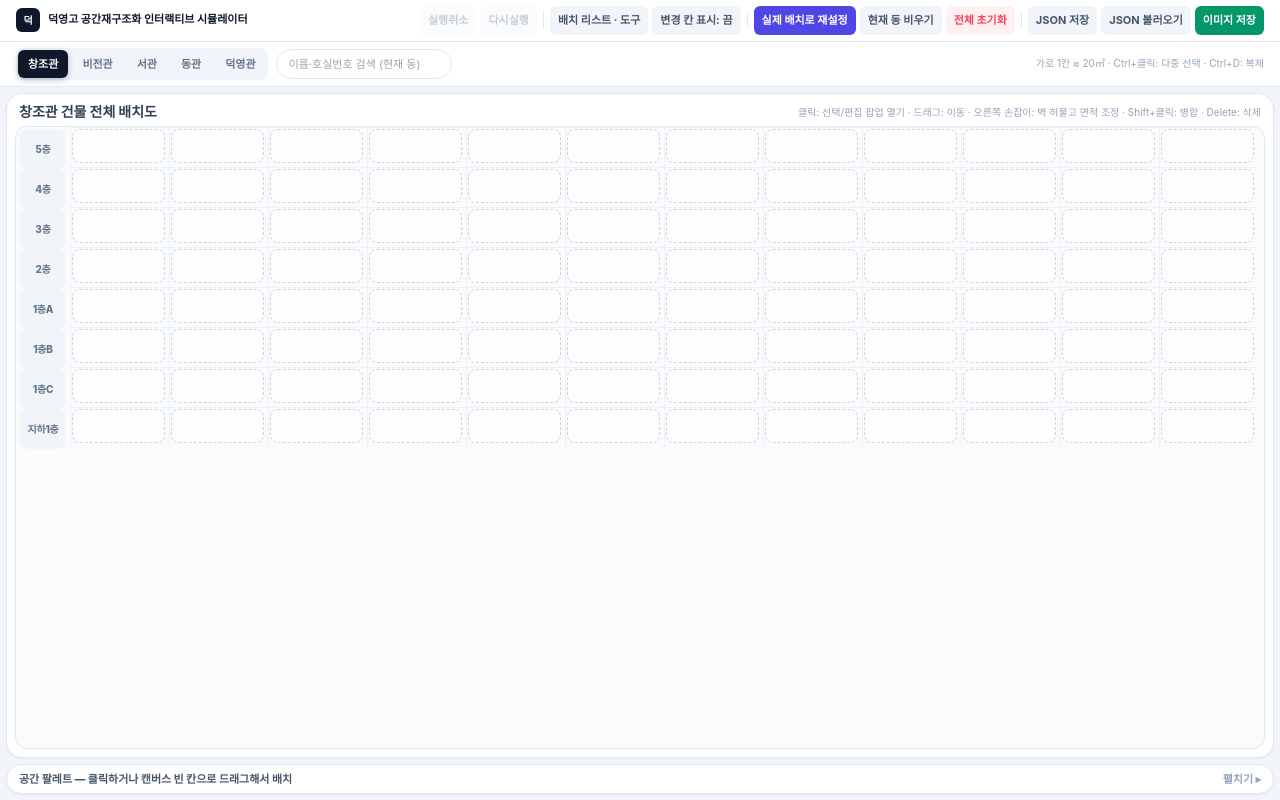
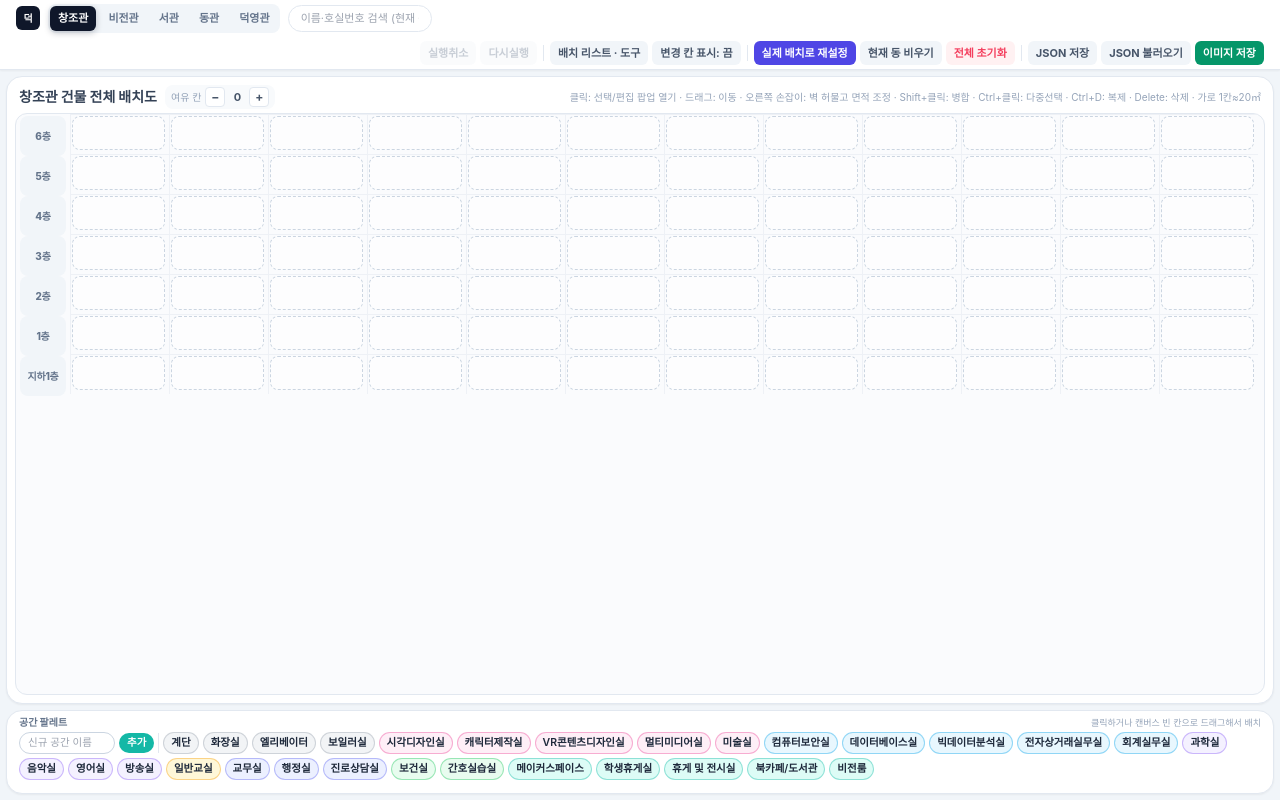
Before and after one commit to saisoo/re_space, a plain HTML site: page index.html in a window 1280 px wide. Drawn offline with nearby package versions, Linux system fonts and the light colour scheme; a web font is replaced by a local one.

Commit message:
Add files via upload

```diff
--- a/index.html
+++ b/index.html
@@ -63,17 +63,14 @@
   .tabBtn.active { background: #0f172a; color: #fff; box-shadow: 0 2px 6px rgba(15,23,42,.25); }
 
   .sidebarBtn {
-    display:inline-flex; align-items:center; gap:6px; text-align:left; white-space:nowrap;
-    padding:5px 9px; border-radius:999px; font-size:12px; font-weight:600;
+    display:inline-flex; align-items:center; gap:4px; text-align:left; white-space:nowrap;
+    padding:2px 7px; border-radius:999px; font-size:10.5px; font-weight:600;
     border:1.5px solid transparent; cursor:grab; transition:.1s;
   }
   .sidebarBtn:hover { transform: translateY(-1px); }
   .swatch { width:11px; height:11px; border-radius:4px; flex-shrink:0; border:1.5px solid rgba(0,0,0,.15); }
 
   .rowLabel { display:flex; align-items:center; justify-content:center; font-size:10px; font-weight:800; color:#64748b; background:#f1f5f9; border-radius:8px; letter-spacing:-.02em; text-align:center; padding:0 2px; }
-
-  #paletteBody { transition: max-height .15s ease, opacity .15s ease, padding .15s ease; }
-  #paletteBody.collapsed { max-height:0 !important; opacity:0; overflow:hidden; padding-top:0; padding-bottom:0; }
 
   .scrollbar-thin::-webkit-scrollbar { width:7px; height:7px; }
   .scrollbar-thin::-webkit-scrollbar-thumb { background:#cbd5e1; border-radius:8px; }
@@ -83,44 +80,47 @@
 <body class="bg-slate-100 text-slate-800 h-screen overflow-hidden flex flex-col">
 
 <!-- ===== 상단 유틸리티 바 ===== -->
-<header class="bg-white border-b border-slate-200 px-4 py-1.5 flex flex-wrap items-center justify-between gap-1.5 shadow-sm flex-shrink-0">
-  <div class="flex items-center gap-2">
+<header class="bg-white border-b border-slate-200 px-4 py-1 flex flex-wrap items-center gap-2 shadow-sm flex-shrink-0">
+  <div class="flex items-center gap-2 flex-shrink-0">
     <div class="w-6 h-6 rounded-md bg-slate-900 text-white flex items-center justify-center font-extrabold text-[10px] flex-shrink-0">덕</div>
-    <h1 class="hidden xl:block text-[11px] font-extrabold text-slate-900 leading-tight">덕영고 공간재구조화 인터랙티브 시뮬레이터</h1>
+    <h1 class="hidden 2xl:block text-[11px] font-extrabold text-slate-900 leading-tight">덕영고 공간재구조화 인터랙티브 시뮬레이터</h1>
   </div>
-  <div class="flex items-center gap-1 flex-wrap">
-    <button id="btnUndo" title="실행취소 (Ctrl+Z)" class="px-2 py-1.5 rounded-md text-[11px] font-bold bg-slate-100 text-slate-500 hover:bg-slate-200 disabled:opacity-35 disabled:hover:bg-slate-100">실행취소</button>
-    <button id="btnRedo" title="다시실행 (Ctrl+Y)" class="px-2 py-1.5 rounded-md text-[11px] font-bold bg-slate-100 text-slate-500 hover:bg-slate-200 disabled:opacity-35 disabled:hover:bg-slate-100">다시실행</button>
+  <div id="zoneTabs" class="flex gap-1 bg-slate-100 p-0.5 rounded-lg flex-shrink-0"></div>
+  <input id="searchInput" type="text" placeholder="이름·호실번호 검색 (현재 동)" class="text-[11px] border border-slate-200 rounded-full px-3 py-1 w-36 flex-shrink-0">
+  <div class="flex items-center gap-1 flex-wrap ml-auto">
+    <button id="btnUndo" title="실행취소 (Ctrl+Z)" class="px-2 py-1 rounded-md text-[11px] font-bold bg-slate-100 text-slate-500 hover:bg-slate-200 disabled:opacity-35 disabled:hover:bg-slate-100">실행취소</button>
+    <button id="btnRedo" title="다시실행 (Ctrl+Y)" class="px-2 py-1 rounded-md text-[11px] font-bold bg-slate-100 text-slate-500 hover:bg-slate-200 disabled:opacity-35 disabled:hover:bg-slate-100">다시실행</button>
     <div class="w-px h-4 bg-slate-200 mx-0.5"></div>
-    <button id="btnManage" class="px-2 py-1.5 rounded-md text-[11px] font-bold bg-slate-100 text-slate-600 hover:bg-slate-200">배치 리스트 · 도구</button>
-    <button id="btnDiffToggle" title="현재 배치를 2026 실제 배치와 비교" class="px-2 py-1.5 rounded-md text-[11px] font-bold bg-slate-100 text-slate-600 hover:bg-slate-200">변경 칸 표시: 끔</button>
+    <button id="btnManage" class="px-2 py-1 rounded-md text-[11px] font-bold bg-slate-100 text-slate-600 hover:bg-slate-200">배치 리스트 · 도구</button>
+    <button id="btnDiffToggle" title="현재 배치를 2026 실제 배치와 비교" class="px-2 py-1 rounded-md text-[11px] font-bold bg-slate-100 text-slate-600 hover:bg-slate-200">변경 칸 표시: 끔</button>
     <div class="w-px h-4 bg-slate-200 mx-0.5"></div>
-    <button id="btnLoadReal" class="px-2 py-1.5 rounded-md text-[11px] font-bold bg-indigo-600 text-white hover:bg-indigo-700">실제 배치로 재설정</button>
-    <button id="btnResetZone" class="px-2 py-1.5 rounded-md text-[11px] font-bold bg-slate-100 text-slate-600 hover:bg-slate-200">현재 동 비우기</button>
-    <button id="btnResetAll" class="px-2 py-1.5 rounded-md text-[11px] font-bold bg-rose-50 text-rose-500 hover:bg-rose-100">전체 초기화</button>
+    <button id="btnLoadReal" class="px-2 py-1 rounded-md text-[11px] font-bold bg-indigo-600 text-white hover:bg-indigo-700">실제 배치로 재설정</button>
+    <button id="btnResetZone" class="px-2 py-1 rounded-md text-[11px] font-bold bg-slate-100 text-slate-600 hover:bg-slate-200">현재 동 비우기</button>
+    <button id="btnResetAll" class="px-2 py-1 rounded-md text-[11px] font-bold bg-rose-50 text-rose-500 hover:bg-rose-100">전체 초기화</button>
     <div class="w-px h-4 bg-slate-200 mx-0.5"></div>
-    <button id="btnSaveJson" class="px-2 py-1.5 rounded-md text-[11px] font-bold bg-slate-100 text-slate-600 hover:bg-slate-200">JSON 저장</button>
-    <button id="btnLoadJson" class="px-2 py-1.5 rounded-md text-[11px] font-bold bg-slate-100 text-slate-600 hover:bg-slate-200">JSON 불러오기</button>
+    <button id="btnSaveJson" class="px-2 py-1 rounded-md text-[11px] font-bold bg-slate-100 text-slate-600 hover:bg-slate-200">JSON 저장</button>
+    <button id="btnLoadJson" class="px-2 py-1 rounded-md text-[11px] font-bold bg-slate-100 text-slate-600 hover:bg-slate-200">JSON 불러오기</button>
     <input type="file" id="fileInput" accept=".json" class="hidden">
-    <button id="btnExportImg" class="px-2 py-1.5 rounded-md text-[11px] font-bold bg-emerald-600 text-white hover:bg-emerald-700">이미지 저장</button>
+    <button id="btnExportImg" class="px-2 py-1 rounded-md text-[11px] font-bold bg-emerald-600 text-white hover:bg-emerald-700">이미지 저장</button>
   </div>
 </header>
 
-<!-- ===== 동 탭 + 검색 ===== -->
-<div class="bg-white border-b border-slate-200 px-4 py-1.5 flex flex-wrap items-center gap-2 flex-shrink-0">
-  <div id="zoneTabs" class="flex gap-1 bg-slate-100 p-0.5 rounded-lg"></div>
-  <input id="searchInput" type="text" placeholder="이름·호실번호 검색 (현재 동)" class="text-[11px] border border-slate-200 rounded-full px-3 py-1.5 w-44">
-  <div class="ml-auto text-[10px] text-slate-400">가로 1칸 ≈ 20㎡ · Ctrl+클릭: 다중 선택 · Ctrl+D: 복제</div>
-</div>
-
-<!-- ===== 메인: 캔버스가 화면 전체를 차지, 하단은 접이식 팔레트 ===== -->
+<!-- ===== 메인: 캔버스가 화면 전체를 차지, 하단은 팔레트 ===== -->
 <main class="flex-1 min-h-0 flex flex-col p-1.5 gap-1.5">
 
   <!-- 중앙 캔버스 (메인, 전체 폭, 스크롤 없이 항상 전체가 보이도록 반응형으로 크기 계산됨) -->
   <section class="flex-1 min-h-0 min-w-0 bg-white rounded-2xl border border-slate-200 shadow-sm p-2 flex flex-col">
-    <div class="flex items-center justify-between mb-1 px-1 flex-wrap gap-1 flex-shrink-0">
-      <h2 id="canvasTitle" class="text-sm font-extrabold text-slate-700"></h2>
-      <p class="text-[10px] text-slate-400">클릭: 선택/편집 팝업 열기 · 드래그: 이동 · 오른쪽 손잡이: 벽 허물고 면적 조정 · Shift+클릭: 병합 · Delete: 삭제</p>
+    <div class="flex items-center justify-between mb-1 px-1 flex-wrap gap-1.5 flex-shrink-0">
+      <div class="flex items-center gap-2 flex-shrink-0">
+        <h2 id="canvasTitle" class="text-sm font-extrabold text-slate-700"></h2>
+        <div class="flex items-center gap-1 bg-slate-50 rounded-lg px-1.5 py-0.5">
+          <span class="text-[10px] text-slate-400">여유 칸</span>
+          <button id="padColsMinus" title="여유 칸 줄이기(화면 커짐)" class="w-5 h-5 rounded bg-white border border-slate-200 hover:bg-slate-100 text-slate-600 font-bold text-xs leading-none">−</button>
+          <span id="padColsValue" class="text-[11px] font-bold text-slate-600 w-4 text-center">0</span>
+          <button id="padColsPlus" title="여유 칸 늘리기(화면 작아짐)" class="w-5 h-5 rounded bg-white border border-slate-200 hover:bg-slate-100 text-slate-600 font-bold text-xs leading-none">+</button>
+        </div>
+      </div>
+      <p class="text-[10px] text-slate-400 hidden lg:block">클릭: 선택/편집 팝업 열기 · 드래그: 이동 · 오른쪽 손잡이: 벽 허물고 면적 조정 · Shift+클릭: 병합 · Ctrl+클릭: 다중선택 · Ctrl+D: 복제 · Delete: 삭제 · 가로 1칸≈20㎡</p>
     </div>
     <div id="canvasWrap" class="relative rounded-xl border border-slate-200 flex-1 min-h-0">
       <div class="flex" style="min-height:100%;">
@@ -130,14 +130,14 @@
     </div>
   </section>
 
-  <!-- 하단 접이식 팔레트 스트립 (기본은 접힌 상태 — 캔버스를 최대한 크게) -->
-  <div class="flex-shrink-0 bg-white rounded-2xl border border-slate-200 shadow-sm">
-    <button id="paletteToggle" class="w-full flex items-center justify-between px-3 py-1.5 text-[11px] font-extrabold text-slate-600">
-      <span>공간 팔레트 — 클릭하거나 캔버스 빈 칸으로 드래그해서 배치</span>
-      <span id="paletteToggleIcon" class="text-slate-400">펼치기 ▸</span>
-    </button>
-    <div id="paletteBody" class="collapsed px-3 pb-2 overflow-y-auto scrollbar-thin" style="max-height:96px;">
-      <div id="paletteRoot" class="flex flex-wrap gap-1.5 items-center"></div>
+  <!-- 하단 팔레트 스트립: 높이 고정 — 여기서 늘어나거나 줄어들어도 건물 배치도 화면 크기는 바뀌지 않음 -->
+  <div class="flex-shrink-0 bg-white rounded-2xl border border-slate-200 shadow-sm px-3 py-1 flex flex-col" style="height:84px;">
+    <div class="flex items-center justify-between flex-shrink-0 mb-0.5">
+      <span class="text-[10px] font-extrabold text-slate-500">공간 팔레트</span>
+      <span class="text-[9px] text-slate-400 hidden sm:block">클릭하거나 캔버스 빈 칸으로 드래그해서 배치</span>
+    </div>
+    <div id="paletteBody" class="flex-1 min-h-0 overflow-y-auto scrollbar-thin">
+      <div id="paletteRoot" class="flex flex-wrap gap-1 items-center"></div>
     </div>
   </div>
 </main>
@@ -284,20 +284,32 @@ const PALETTE = [
 ========================================================= */
 function R(name, num, category, opt){ return Object.assign({name, num, category}, opt||{}); }
 
-const FLOORS_BY_ZONE = { C:[5,4,3,2,1,1.5,1.6,-1], V:[3,2,1,1.5,-1], W:[5,4,3,2,1], E:[3,2,1,-1], D:[1] };
-const FLOOR_LABEL_OVERRIDES = {
-  "C_1": "1층A",
-  "C_1.5": "1층B",
-  "C_1.6": "1층C",
-  "V_1": "1층A",
-  "V_1.5": "1층B",
+const FLOORS_BY_ZONE = {
+  C: [6,5,4,3,2,1,-1],
+  V: [6,5,4,3,2,1,-1],
+  W: [6,5,4,3,2,1,-1],
+  E: [6,5,4,3,2,1,-1],
+  D: [6,5,4,3,2,1,-1],
 };
+const FLOOR_LABEL_OVERRIDES = {};
 
 const ROOM_DATA = {
   C: {
+    6: [
+      R("음악실","166","special"),
+      R("다목적회의실(산학협력실)","167","common"),
+      R("비전룸","168","common"),
+      R("북카페/도서관","169","common",{size:{w:2}}),
+      R("바리스타실","170","common"),
+      R("현관","","fixed",{fixed:true}),
+    ],
     5: [
-      R("계단","","fixed",{fixed:true}),
-      R("화장실(여)","","fixed",{fixed:true}),
+      R("학습1실","171","common"),
+      R("학습2실","172","common"),
+      R("휴게 및 전시실","173","common",{size:{w:2}}),
+      R("일본어실","174","special"),
+      R("중국어실","174-2","special"),
+      R("화장실(남)","175","fixed",{fixed:true}),
     ],
     4: [
       R("기자재실","196","fixed",{fixed:true}),
@@ -344,22 +356,6 @@ const ROOM_DATA = {
       R("계단","","fixed",{fixed:true}),
       R("화장실(여)","","fixed",{fixed:true}),
     ],
-    1.5: [
-      R("학습1실","171","common"),
-      R("학습2실","172","common"),
-      R("휴게 및 전시실","173","common",{size:{w:2}}),
-      R("일본어실","174","special"),
-      R("중국어실","174-2","special"),
-      R("화장실(남)","175","fixed",{fixed:true}),
-    ],
-    1.6: [
-      R("음악실","166","special"),
-      R("다목적회의실(산학협력실)","167","common"),
-      R("비전룸","168","common"),
-      R("북카페/도서관","169","common",{size:{w:2}}),
-      R("바리스타실","170","common"),
-      R("현관","","fixed",{fixed:true}),
-    ],
     "-1": [
       R("계단","","fixed",{fixed:true}),
       R("기계실","","fixed",{fixed:true}),
@@ -367,6 +363,20 @@ const ROOM_DATA = {
     ],
   },
   V: {
+    6: [
+      R("계단","","fixed",{fixed:true}),
+    ],
+    5: [
+      R("계단","","fixed",{fixed:true}),
+    ],
+    4: [
+      R("숙직실","118","admin"),
+      R("행정실","119","admin"),
+      R("법인실","120","admin"),
+      R("학부모회의실","123","admin"),
+      R("큰 교무실","124","admin",{size:{w:2}}),
+      R("문서고","144","fixed",{fixed:true}),
+    ],
     3: [
       R("계단","","fixed",{fixed:true}),
       R("3-1","126","classroom"), R("3-2","127","classroom"),
@@ -398,14 +408,6 @@ const ROOM_DATA = {
       R("교장실","117","admin"),
       R("현관","","fixed",{fixed:true}),
     ],
-    1.5: [
-      R("숙직실","118","admin"),
-      R("행정실","119","admin"),
-      R("법인실","120","admin"),
-      R("학부모회의실","123","admin"),
-      R("큰 교무실","124","admin",{size:{w:2}}),
-      R("문서고","144","fixed",{fixed:true}),
-    ],
     "-1": [
       R("계단","","fixed",{fixed:true}),
       R("진로체험공간(Space-X)","111","common"),
@@ -413,6 +415,9 @@ const ROOM_DATA = {
     ],
   },
   W: {
+    6: [
+      R("계단","","fixed",{fixed:true}),
+    ],
     5: [
       R("계단","","fixed",{fixed:true}),
       R("화장실(여)","","fixed",{fixed:true}),
@@ -443,8 +448,20 @@ const ROOM_DATA = {
       R("2-1","217","classroom"), R("2-2","218","classroom"),
       R("현관","","fixed",{fixed:true}), R("화장실(여)","","fixed",{fixed:true}), R("화장실(남)","","fixed",{fixed:true}),
     ],
+    "-1": [
+      R("계단","","fixed",{fixed:true}),
+    ],
   },
   E: {
+    6: [
+      R("계단","","fixed",{fixed:true}),
+    ],
+    5: [
+      R("계단","","fixed",{fixed:true}),
+    ],
+    4: [
+      R("계단","","fixed",{fixed:true}),
+    ],
     3: [
       R("계단","","fixed",{fixed:true}),
       R("화장실(여)","","fixed",{fixed:true}),
@@ -467,6 +484,34 @@ const ROOM_DATA = {
     "-1": [
       R("계단","","fixed",{fixed:true}),
       R("보일러실","","fixed",{fixed:true}),
+    ],
+  },
+  D: {
+    6: [
+      R("계단","","fixed",{fixed:true}),
+    ],
+    5: [
+      R("계단","","fixed",{fixed:true}),
+    ],
+    4: [
+      R("계단","","fixed",{fixed:true}),
+    ],
+    3: [
+      R("계단","","fixed",{fixed:true}),
+    ],
+    2: [
+      R("계단","","fixed",{fixed:true}),
+    ],
+    1: [
+      R("계단","","fixed",{fixed:true}),
+      R("계단","","fixed",{fixed:true}),
+      R("필로티","","fixed",{fixed:true}),
+      R("통학로","","fixed",{fixed:true}),
+      R("체육관","243","common",{fixed:true}),
+      R("조리실/식당","242","common",{fixed:true}),
+    ],
+    "-1": [
+      R("계단","","fixed",{fixed:true}),
     ],
   },
 };
@@ -492,19 +537,6 @@ function buildRowBlocks(items, row){
 }
 
 function buildZoneGrid(zone){
-  if(zone === "D"){
-    const blocks = [
-      {id:newId(),row:0,col:0,w:1,h:1,name:"계단",num:"",category:"fixed",fixed:true},
-      {id:newId(),row:0,col:1,w:1,h:1,name:"계단",num:"",category:"fixed",fixed:true},
-      {id:newId(),row:0,col:2,w:1,h:3,name:"필로티",num:"",category:"fixed",fixed:true},
-      {id:newId(),row:0,col:3,w:1,h:3,name:"통학로",num:"",category:"fixed",fixed:true},
-      {id:newId(),row:1,col:0,w:1,h:1,name:"체육관",num:"243",category:"common",fixed:true},
-      {id:newId(),row:1,col:1,w:1,h:1,name:"조리실/식당",num:"242",category:"common",fixed:true},
-      {id:newId(),row:2,col:0,w:1,h:1,name:"계단",num:"",category:"fixed",fixed:true},
-      {id:newId(),row:2,col:1,w:1,h:1,name:"계단",num:"",category:"fixed",fixed:true},
-    ];
-    return { rows:3, cols:4+GRID_PAD_COLS, blocks, floors:[1,1,1] };
-  }
   const floors = FLOORS_BY_ZONE[zone];
   let allBlocks = [];
   let maxW = 0;
@@ -524,18 +556,6 @@ function emptyZoneGrid(zone){
 
 /* id를 소모하지 않는 순수 조회용 실제 배치 목록 (변경 칸 비교용) */
 function realLayoutBlocks(zone){
-  if(zone === "D"){
-    return [
-      {row:0,col:0,w:1,h:1,name:"계단",category:"fixed"},
-      {row:0,col:1,w:1,h:1,name:"계단",category:"fixed"},
-      {row:0,col:2,w:1,h:3,name:"필로티",category:"fixed"},
-      {row:0,col:3,w:1,h:3,name:"통학로",category:"fixed"},
-      {row:1,col:0,w:1,h:1,name:"체육관",category:"common"},
-      {row:1,col:1,w:1,h:1,name:"조리실/식당",category:"common"},
-      {row:2,col:0,w:1,h:1,name:"계단",category:"fixed"},
-      {row:2,col:1,w:1,h:1,name:"계단",category:"fixed"},
-    ];
-  }
   const floors = FLOORS_BY_ZONE[zone];
   const out = [];
   floors.forEach((f, i)=>{
@@ -642,7 +662,7 @@ function renderZoneTabs(){
   zoneTabsEl.innerHTML = "";
   Object.keys(ZONE_META).forEach(z=>{
     const btn = document.createElement("button");
-    btn.className = "tabBtn px-2.5 py-1.5 rounded-md text-[11px] font-bold text-slate-500" + (z===currentZone?" active":"");
+    btn.className = "tabBtn px-2 py-1 rounded-md text-[11px] font-bold text-slate-500" + (z===currentZone?" active":"");
     btn.textContent = ZONE_META[z].name;
     btn.onclick = ()=>{ currentZone = z; selectedId = null; selectedBlank = null; renderAll(); };
     zoneTabsEl.appendChild(btn);
@@ -660,8 +680,8 @@ function renderPalette(){
   const customWrap = document.createElement("span");
   customWrap.className = "flex gap-1 items-center flex-shrink-0";
   customWrap.innerHTML = `
-    <input id="customName" type="text" placeholder="신규 공간 이름" class="w-32 text-[11.5px] border border-slate-300 rounded-full px-2.5 py-1.5">
-    <button id="customAddBtn" class="text-[11.5px] font-bold bg-teal-500 text-white px-2.5 py-1.5 rounded-full hover:bg-teal-600 flex-shrink-0">추가</button>`;
+    <input id="customName" type="text" placeholder="신규 공간 이름" class="w-24 text-[10.5px] border border-slate-300 rounded-full px-2 py-0.5">
+    <button id="customAddBtn" class="text-[10.5px] font-bold bg-teal-500 text-white px-2 py-0.5 rounded-full hover:bg-teal-600 flex-shrink-0">추가</button>`;
   paletteRoot.appendChild(customWrap);
 
   const divider = document.createElement("span");
@@ -715,14 +735,6 @@ function addBlockFromPalette(category, item){
   renderCanvas();
 }
 
-/* ---- 하단 팔레트 접기/펼치기 ---- */
-const paletteBodyEl = document.getElementById("paletteBody");
-const paletteToggleIconEl = document.getElementById("paletteToggleIcon");
-document.getElementById("paletteToggle").onclick = ()=>{
-  const collapsed = paletteBodyEl.classList.toggle("collapsed");
-  paletteToggleIconEl.textContent = collapsed ? "펼치기 ▸" : "숨기기 ▾";
-};
-
 /* =========================================================
    7. 렌더링 - 캔버스 (건물 전체 그리드: 드래그 / 폭 조정 / 병합 / 선택)
 ========================================================= */
@@ -746,7 +758,7 @@ function renderRowLabels(zs){
     lab.style.width = "46px";
     lab.style.height = CELL_H + "px";
     const floorNum = zs.floors[r];
-    lab.textContent = currentZone === "D" ? "" : floorLabelText(currentZone, floorNum);
+    lab.textContent = floorLabelText(currentZone, floorNum);
     rowLabelsEl.appendChild(lab);
   }
 }
@@ -1191,7 +1203,7 @@ function renderList(zs){
     area += b.w*UNIT_AREA;
     const li = document.createElement("li");
     li.className = "flex items-center justify-between gap-2 px-2 py-1.5 rounded-lg hover:bg-slate-50 cursor-pointer" + (b.id===selectedId?" bg-slate-100":"");
-    const floorTxt = currentZone === "D" ? "" : `${floorLabelText(currentZone, zs.floors[b.row])} · `;
+    const floorTxt = `${floorLabelText(currentZone, zs.floors[b.row])} · `;
     if(b.note && b.note.trim()) li.title = "메모: " + b.note;
     li.innerHTML = `
       <span class="flex items-center gap-1.5 truncate">
@@ -1381,7 +1393,7 @@ document.getElementById("btnExportCsv").onclick = ()=>{
   Object.keys(ZONE_META).forEach(z=>{
     const zs = state[z];
     zs.blocks.slice().sort((a,b)=> a.row-b.row || a.col-b.col).forEach(b=>{
-      const floorTxt = z === "D" ? "" : floorLabelText(z, zs.floors[b.row]);
+      const floorTxt = floorLabelText(z, zs.floors[b.row]);
       rows.push([
         ZONE_META[z].name, floorTxt, b.name, b.num||"", (CATEGORY_META[b.category]||{}).label||b.category,
         b.w, b.w*UNIT_AREA, b.fixed?"고정":"", (b.note||"").replace(/\n/g," ")
```
